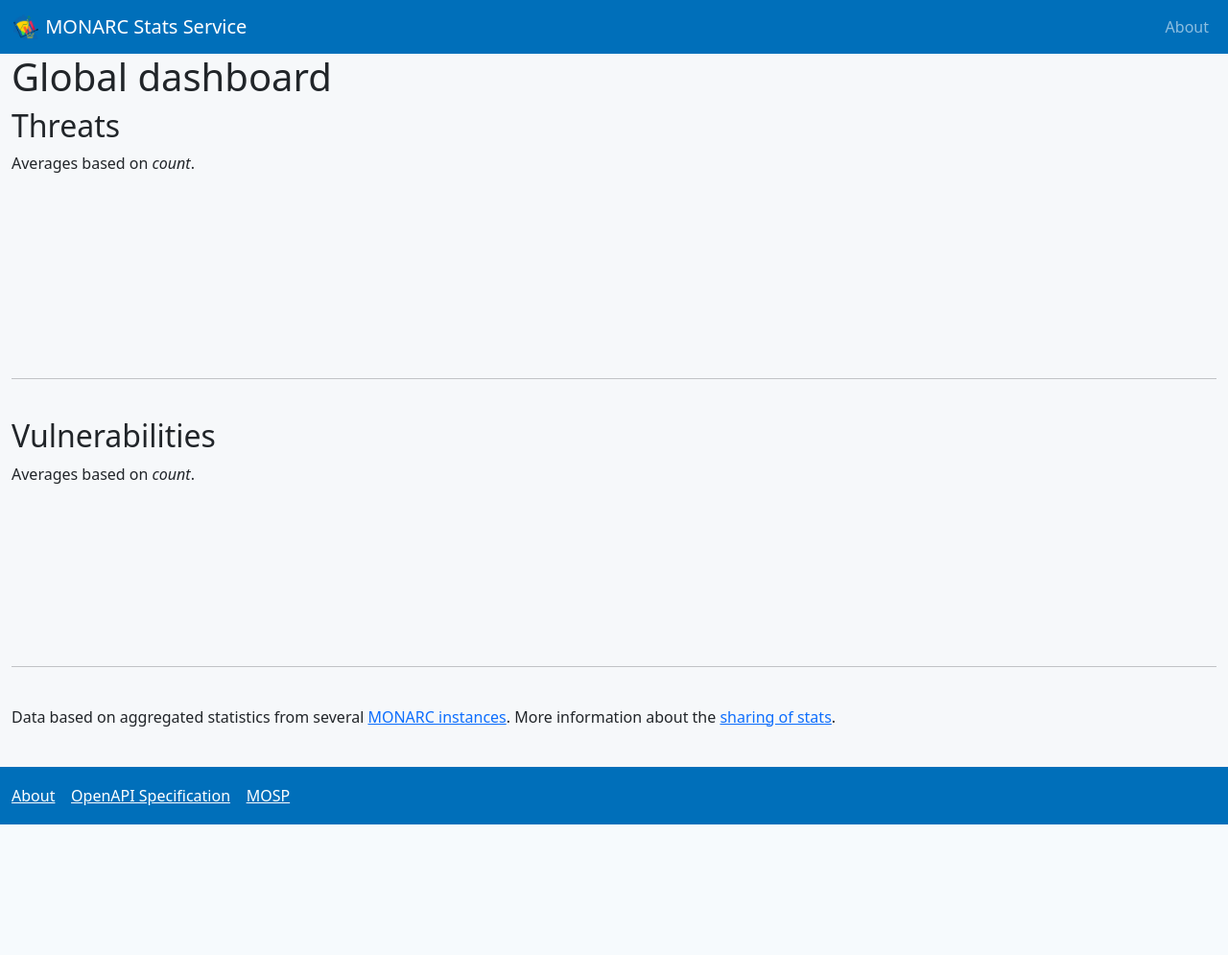
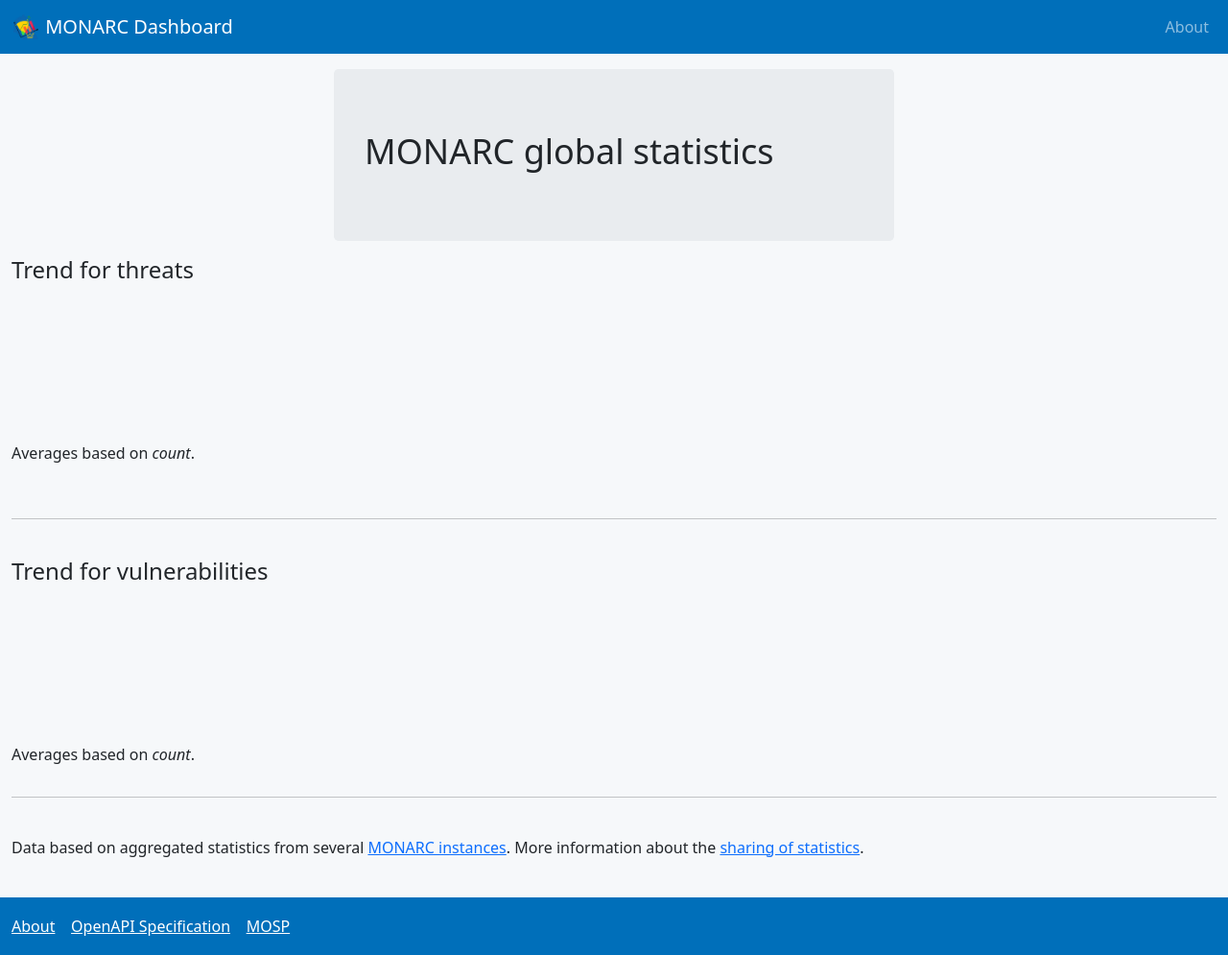
Before and after one commit to monarc-project/stats-service, a Python web app: template statsservice/templates/stats.html in a window 1280 px wide. Shown: the whole page at 96% size. Before the commit the page ends 859 px from the top, so only its background shows below. Run offline with Jinja, Linux system fonts and the light colour scheme; the template is opened without the code that fills it, so the values that code supplies are empty; a map, chart or similar area stays blank; some libraries are stand-ins or nearby versions.

Commit message:
chg: [template] minor improvements to the templates and to the CSS.

```diff
--- a/statsservice/static/css/custom.css
+++ b/statsservice/static/css/custom.css
@@ -50,6 +50,37 @@
 }
 
 
+.jumbotron {
+  padding: 4rem 2rem;
+  margin-bottom: 2rem;
+  background-color: #e9ecef;
+  border-radius: .3rem;
+}
+
+h1{
+  font-size:36px;
+}
+
+h2{
+  font-size:24px;
+}
+
+h3{
+  font-size:20px;
+}
+
+h4{
+  font-size:18px;
+}
+
+h5{
+  font-size:16px;
+}
+
+h6{
+  font-size:14px;
+}
+
 /* Sticky footer */
 .footer {
   position: absolute;
--- a/statsservice/templates/about.html
+++ b/statsservice/templates/about.html
@@ -5,8 +5,8 @@
     <div class="card">
         <div class="card-body">
             <img src="{{ url_for('static', filename='img/apple-touch-icon.png') }}" width="240" class="mx-auto d-block" alt="Logo of MONARC Stats Service" title="Logo of MONARC Stats Service">
-            <p class="lead">MONARC Stats Service.</p>
-            <p>This software is under AGPLv3 license.<br />You are welcome to copy, modify or
+            <h1>MONARC Stats Service</h1>
+            <p>This software is released under AGPLv3 license.<br />You are welcome to copy, modify or
             redistribute the <a href="https://github.com/monarc-project/stats-service">source code</a>
             according to the <a href="https://www.gnu.org/licenses/agpl-3.0.html">Affero GPL</a> license.</p>
             <p>Found a bug? Report it <a href="https://github.com/monarc-project/stats-service/issues">here</a>.
@@ -15,7 +15,7 @@
     <br />
     <div class="card">
         <div class="card-body">
-            <h2>Help</h2>
+            <h1>Help</h1>
             <ul>
               <li>contact us at the address: <a href="mailto:info@cases.lu?subject=Stats Service">info@cases.lu</a></li>
               <li>a documentation is available <a href="https://monarc-stats-service.readthedocs.io">here</a></li>
--- a/statsservice/templates/layout.html
+++ b/statsservice/templates/layout.html
@@ -4,7 +4,7 @@
   {% block head %}
   <meta charset="utf-8">
   <meta name="viewport" content="width=device-width, initial-scale=1.0" />
-  <meta name="description" content="MONARC Stats Service - Global dashboard" />
+  <meta name="description" content="MONARC Dashboard" />
   <link rel="author" type="text/plain"  href="{{ url_for('root_bp.human')  }}" />
   <link rel="icon" type="image/x-icon" href="{{ url_for('static', filename='img/favicon.ico') }}" />
   <link rel="apple-touch-icon" sizes="152x152" href="{{ url_for('static', filename='img/apple-touch-icon.png') }}">
@@ -27,7 +27,7 @@
     <div class="container-fluid">
       <a class="navbar-brand" href="{{ url_for('stats_bp.stats') }}">
         <img src="{{ url_for('static', filename='img/apple-touch-icon.png') }}" width="30" height="30" class="d-inline-block align-top" alt="" loading="lazy">
-        MONARC Stats Service
+        MONARC Dashboard
       </a>
       <button class="navbar-toggler" type="button" data-toggle="collapse" data-target="#navbarSupportedContent" aria-controls="navbarSupportedContent" aria-expanded="false" aria-label="Toggle navigation">
         <span class="navbar-toggler-icon"></span>
--- a/statsservice/templates/stats.html
+++ b/statsservice/templates/stats.html
@@ -1,30 +1,32 @@
 {% extends "layout.html" %}
 {% block content %}
 <div class="container-fluid" role="main">
+  <div class="row justify-content-center">
+        <div class="col-md-6">
+            <div class="jumbotron m-3">
+                <h1>MONARC global statistics</h1>
+            </div>
+        </div>
+    </div>
   <div class="row">
     <div class="col-md-10">
-      <h1>Global dashboard</h1>
-    </div>
-  </div>
-  <div class="row">
-    <div class="col-md-10">
-      <h2>Threats</h2>
+      <h2 id="threats">Trend for threats</h2>
+		  <canvas id="canvas-threats"></canvas>
       <p>Averages based on <i>count</i>.</p>
-		  <canvas id="canvas-threats"></canvas>
     </div>
   </div>
   <br /><hr /><br />
   <div class="row">
     <div class="col-md-10">
-      <h2>Vulnerabilities</h2>
+      <h2  id="vulnerabilities">Trend for vulnerabilities</h2>
+		  <canvas id="canvas-vulnerabilities"></canvas>
       <p>Averages based on <i>count</i>.</p>
-		  <canvas id="canvas-vulnerabilities"></canvas>
     </div>
 	</div>
   <div class="row">
     <div class="col">
       <hr />
-      <p class=""><br />Data based on aggregated statistics from several <a href="https://www.monarc.lu">MONARC instances</a>. More information about the <a href="https://github.com/monarc-project/stats-service/blob/master/docs/architecture.rst">sharing of stats</a>.</p>
+      <p class=""><br />Data based on aggregated statistics from several <a href="https://www.monarc.lu">MONARC instances</a>. More information about the <a href="https://github.com/monarc-project/stats-service/blob/master/docs/architecture.rst">sharing of statistics</a>.</p>
     </div>
   </div>
 </div><!-- /.container -->
```
